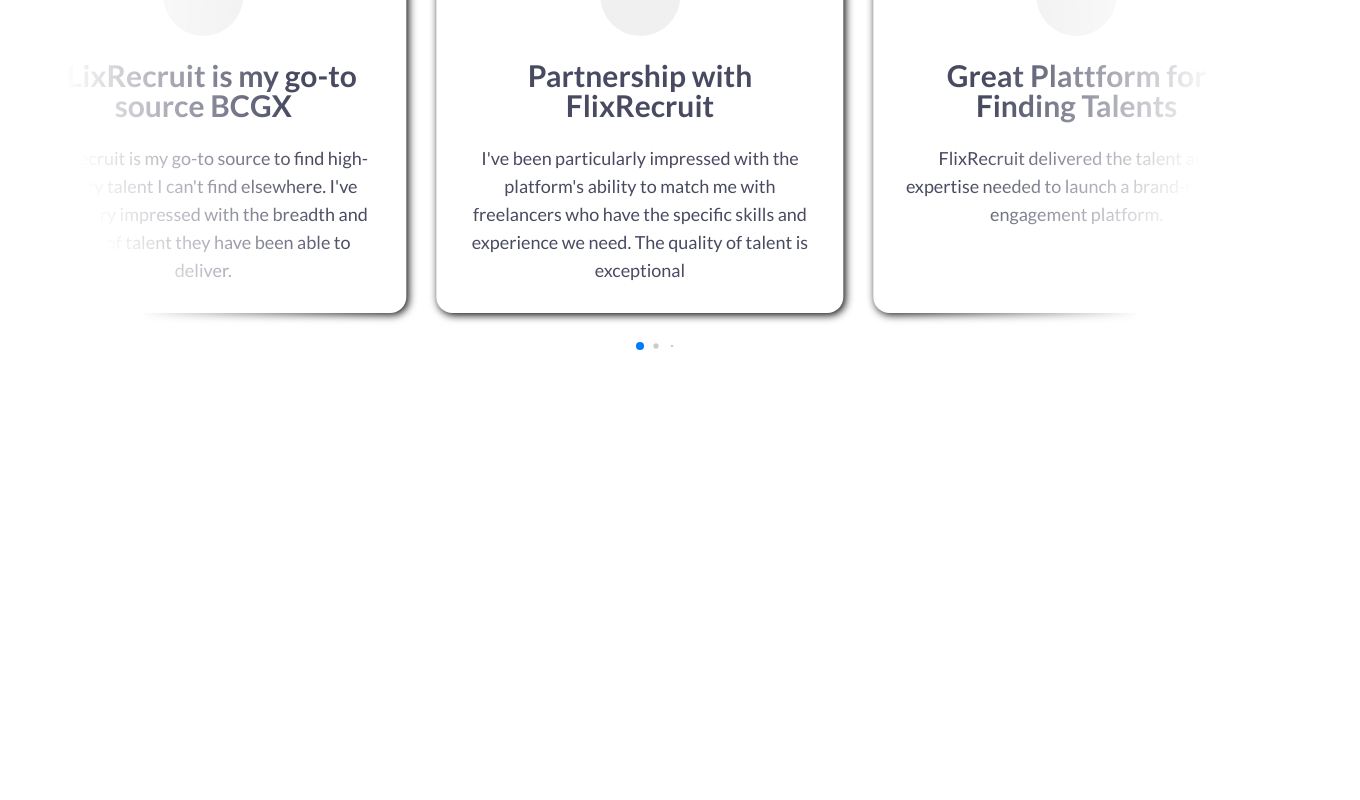
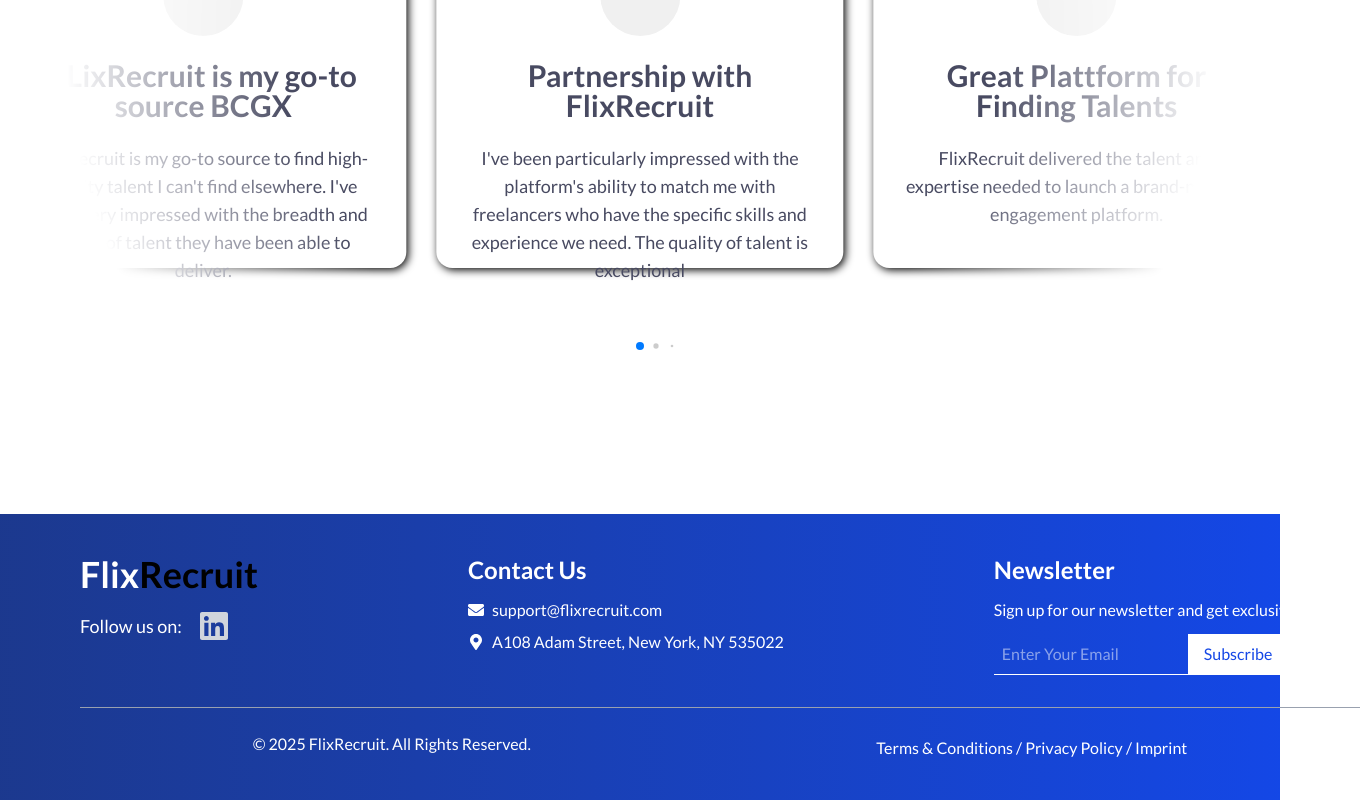
Before and after one commit to Md-Mubin/flix-recruit, a Next.js app: page / in a window 1280 px wide. Shown: the part 2364-3164 px from the top of the page, 1360 px wide, since content can reach past the window. Before the commit the page ends 2878 px from the top, so only its background shows below. Built offline with nearby package versions, Linux system fonts and the light colour scheme.

Commit message:
Changes to be committed: 	modified:   src/Commons/CommonReviewCards.jsx 	new file:   src/Components/Footer.jsx 	modified:   src/app/layout.js

```diff
--- a/src/Commons/CommonReviewCards.jsx
+++ b/src/Commons/CommonReviewCards.jsx
@@ -3,7 +3,7 @@
 const CommonReviewCards = ({commonReviewHead,commonReviewInfo}) => {
     return (
         <>
-            <ul className='h-[90%] 2xl:h-[80%] px-[30px] pt-[48px] pb-[23px] rounded-2xl text-center shadow-[2px_2px_8px_#000] hover:bg-[#d2e8fd] hover:translate-y-[-5px] duration-200'>
+            <ul className='h-[80%] 2xl:h-[80%] px-[30px] pt-[48px] pb-[23px] rounded-2xl text-center shadow-[2px_2px_8px_#000] hover:bg-[#d2e8fd] hover:translate-y-[-5px] duration-200'>
                 <li className='w-[80px] h-[80px] m-auto bg-[#f0f0f0] rounded-full'>
                     <img src="#" alt="client_image" />
                 </li>
--- /dev/null
+++ b/src/Components/Footer.jsx
@@ -0,0 +1,66 @@
+import React from "react";
+import { FaLinkedin, FaEnvelope, FaMapMarkerAlt } from "react-icons/fa";
+
+const Footer = () => {
+    return (
+        <footer className="bg-gradient-to-r from-blue-900 to-blue-700 text-white py-10 px-5 md:px-20">
+            <div className="container">
+                <div className="flex justify-between">
+                    <ul>
+                        <li>
+                            <h2 className="text-4xl font-bold">Flix
+                                <span className="text-black">Recruit</span>
+                            </h2>
+                        </li>
+
+                        <li>
+                            <p className="mt-4 flex gap-4 items-center text-lg">Follow us on:
+                                <a href="#" className="hover:text-white text-gray-300 duration-200">
+                                    <FaLinkedin size={32} />
+                                </a>
+                            </p>
+                        </li>
+                    </ul>
+
+                    <ul>
+                        <li>
+                            <h3 className="text-2xl font-semibold mb-3">Contact Us</h3>
+                        </li>
+
+                        <li>
+                            <p className="flex items-center gap-2">
+                                <FaEnvelope /> support@flixrecruit.com
+                            </p>
+                        </li>
+
+                        <li>
+                            <p className="flex items-center gap-2 mt-2">
+                                <FaMapMarkerAlt /> A108 Adam Street, New York, NY 535022
+                            </p>
+                        </li>
+                    </ul>
+
+                    <div>
+                        <h3 className="text-2xl font-semibold mb-3">Newsletter</h3>
+                        <p>Sign up for our newsletter and get exclusive updates!</p>
+                        <div className="mt-3 flex">
+                            <input type="email" placeholder="Enter Your Email" className="p-2 outline-0 border-b" />
+                            <button className="bg-white text-blue-700 px-4 rounded-r-md hover:bg-gray-200 cursor-pointer">Subscribe</button>
+                        </div>
+                    </div>
+                </div>
+
+                <div className="mt-8 border-t border-gray-400 pt-5 flex items-center justify-around">
+                    <p>© {new Date().getFullYear()} FlixRecruit. All Rights Reserved.</p>
+                    <p className="mt-2">
+                        <a href="#" className="hover:underline">Terms & Conditions</a> /
+                        <a href="#" className="hover:underline"> Privacy Policy</a> /
+                        <a href="#" className="hover:underline"> Imprint</a>
+                    </p>
+                </div>
+            </div>
+        </footer>
+    );
+};
+
+export default Footer;
--- a/src/app/layout.js
+++ b/src/app/layout.js
@@ -1,8 +1,9 @@
 import Navbar from "@/Components/Navbar";
 import "./globals.css";
 import { Lato } from "next/font/google";
+import Footer from "@/Components/Footer";
 
-export const brandFont = Lato({ weight: ["400", "700"] , preload:false})
+export const brandFont = Lato({ weight: ["400", "700"], preload: false })
 
 export const metadata = {
   title: "Flix Recruit",
@@ -13,8 +14,9 @@
   return (
     <html lang="en">
       <body className={brandFont.className}>
-          <Navbar />
+        <Navbar />
         {children}
+        <Footer/>
       </body>
     </html>
   );
```
